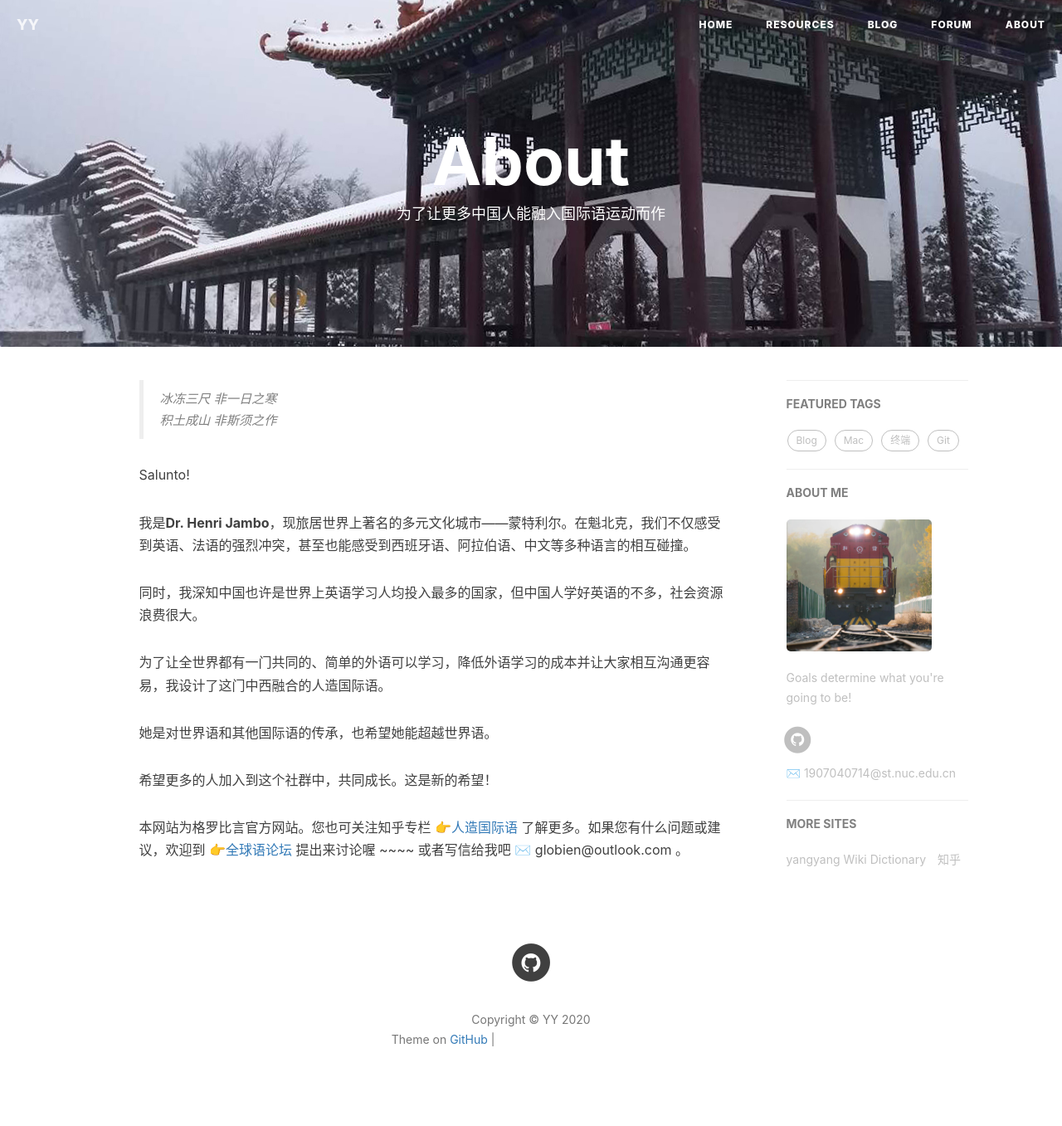
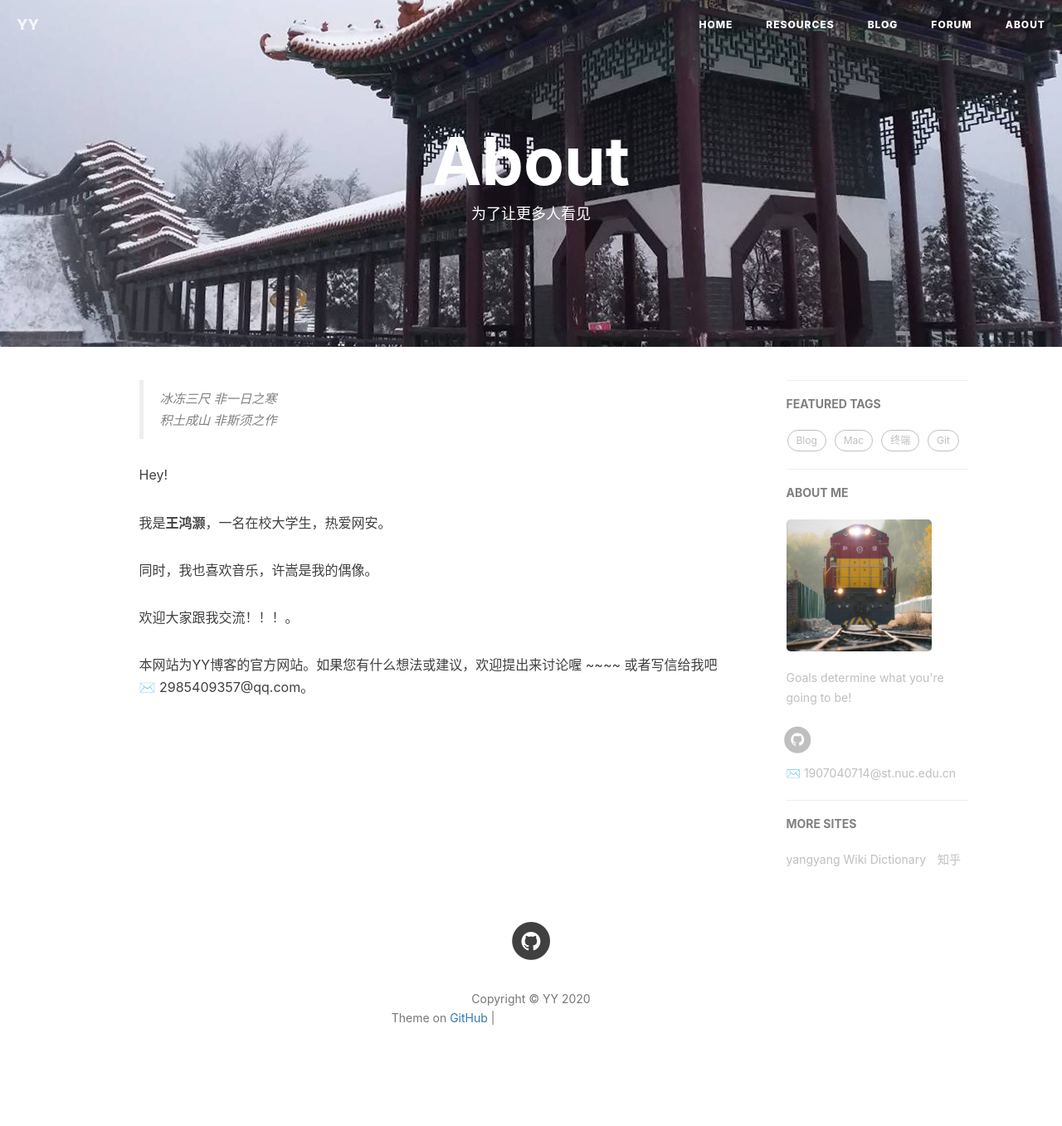
Before and after one commit to yangyang-linux/yangyang-linux.github.io, a Jekyll site: the page built from 4-about.html, in a window 1280 px wide. Shown: the whole page at 83% size. Built offline with Jekyll 4.4.1, drawn with Linux system fonts in a browser that asks for light colours; nearby versions of some CDN libraries; comment, search, counter and statistics services are not loaded; after the commit the page ends 1331 px from its top, so only the background shows below that; grey boxes are pictures that could not be loaded.

Commit message:
Update 4-about.html

```diff
--- a/4-about.html
+++ b/4-about.html
@@ -1,7 +1,7 @@
 ---
 layout: page
 title: "About"
-description: "为了让更多中国人能融入国际语运动而作"
+description: "为了让更多人看见"
 header-img: "img/post-bg-about.jpg"
 ---
 
@@ -18,19 +18,15 @@ header-img: "img/post-bg-about.jpg"
     <blockquote><p>冰冻三尺 非一日之寒<br>
     积土成山 非斯须之作</p></blockquote>
 
-    <p>Salunto! </p>
+    <p>Hey! </p>
 
-    <p>我是<strong>Dr. Henri Jambo</strong>，现旅居世界上著名的多元文化城市——蒙特利尔。在魁北克，我们不仅感受到英语、法语的强烈冲突，甚至也能感受到西班牙语、阿拉伯语、中文等多种语言的相互碰撞。</p>
+    <p>我是<strong>王鸿灏</strong>，一名在校大学生，热爱网安。</p>
 
-    <p>同时，我深知中国也许是世界上英语学习人均投入最多的国家，但中国人学好英语的不多，社会资源浪费很大。</p>
+    <p>同时，我也喜欢音乐，许嵩是我的偶像。</p>
 
-    <p>为了让全世界都有一门共同的、简单的外语可以学习，降低外语学习的成本并让大家相互沟通更容易，我设计了这门中西融合的人造国际语。</p>
+    <p>欢迎大家跟我交流！！！。</p>
 
-    <p>她是对世界语和其他国际语的传承，也希望她能超越世界语。</p>
-
-    <p>希望更多的人加入到这个社群中，共同成长。这是新的希望！</p>
-
-    <p>本网站为格罗比言官方网站。您也可关注知乎专栏 👉<a href="https://zhuanlan.zhihu.com/Artificial-International-Language">人造国际语</a> 了解更多。如果您有什么问题或建议，欢迎到 👉<a href="{{site.baseurl}}/3-forum">全球语论坛</a> 提出来讨论喔 ~~~~ 或者写信给我吧 ✉️ globien@outlook.com 。</p>
+    <p>本网站为YY博客的官方网站。如果您有什么想法或建议，欢迎提出来讨论喔 ~~~~ 或者写信给我吧 ✉️ 2985409357@qq.com。</p>
 
     <p></p>
 
```
